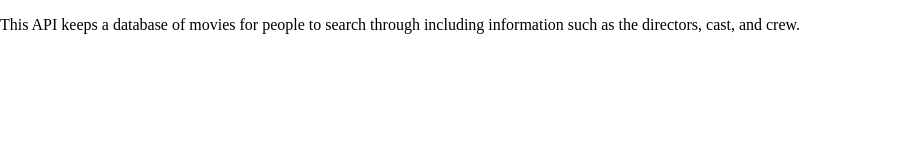
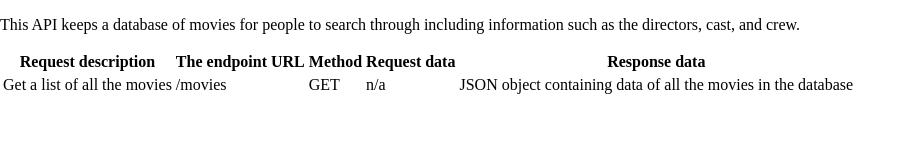
Before and after one commit to ChristianNikodemus/Movie-API, a website: page public/documentation.html in a window 1280 px wide. Shown: the whole page, without its empty margins (0-916 px from the left). Drawn offline with nearby package versions, Linux system fonts and the light colour scheme.

Commit message:
Updated document with table of information of Express requests

```diff
--- a/public/documentation.html
+++ b/public/documentation.html
@@ -9,5 +9,28 @@
   </head>
   <body>
       <p>This API keeps a database of movies for people to search through including information such as the directors, cast, and crew.</p>
+      <table>
+        <tr>
+          <th>Request description</th>
+          <th>The endpoint URL</th>
+          <th>Method</th>
+          <th>Request data</th>
+          <th>Response data</th>
+        </tr>
+        <tr>
+          <td>Get a list of all the movies</td>
+          <td>/movies</td>
+          <td>GET</td>
+          <td>n/a</td>
+          <td>JSON object containing data of all the movies in the database</td>
+        </tr>
+        <tr>
+          <td></td>
+          <td></td>
+          <td></td>
+          <td></td>
+          <td></td>
+        </tr>
+      </table>
   </body>
 </html>
```
